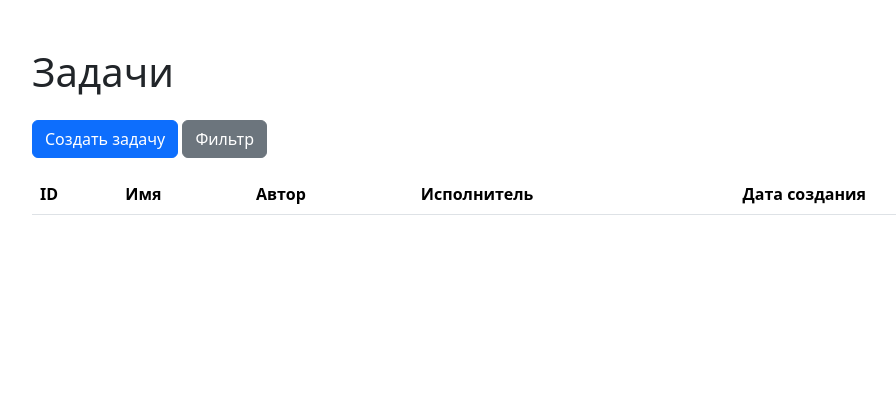
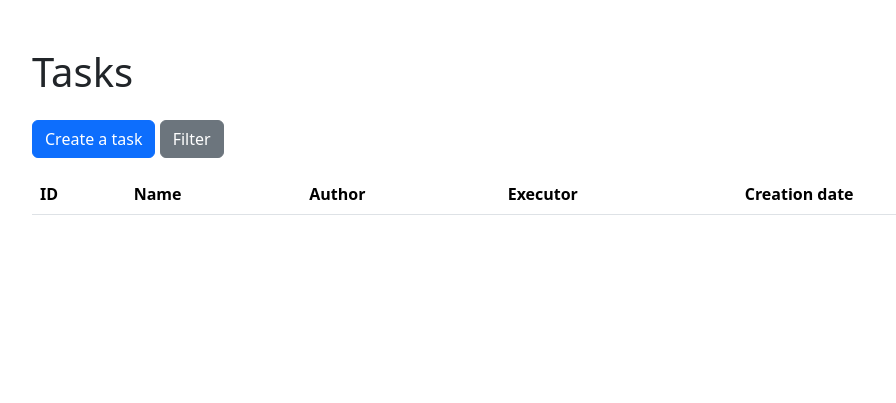
Before and after one commit to chustovalena/python-project-52, a Django app: page /tasks/ in a window 1280 px wide. Shown: the part 56-459 px from the top of the page, without its empty margins (62-958 px from the left). Run offline with Django 5.2, Linux system fonts and the light colour scheme; the visitor is signed in with stand-in values (Sample User, id 1); data comes from the database, SQL or seed files in the repository; data that the repository does not hold is empty.

Commit message:
task i18n templates update

```diff
--- a/task_manager/task/templates/task/create.html
+++ b/task_manager/task/templates/task/create.html
@@ -1,8 +1,9 @@
 {% extends "base.html" %}
+{% load i18n %}
 
 {% block content %}
 <div class="container mt-4">
-  <h1>Создать задачу</h1>
+  <h1>{% translate 'Create a task' %}</h1>
   <form method="post">
     {% csrf_token %}
 
@@ -27,7 +28,7 @@
       </div>
     {% endfor %}
 
-    <button type="submit" class="btn btn-primary">Создать</button>
+    <button type="submit" class="btn btn-primary">{% translate 'Create' %}</button>
   </form>
 </div>
 {% endblock %}
--- a/task_manager/task/templates/task/index.html
+++ b/task_manager/task/templates/task/index.html
@@ -1,15 +1,16 @@
 {% extends "base.html" %}
+{% load i18n %}
 
 {% block content %}
 <div class="container-fluid flex-grow-1">
-    <h1 class="my-4">Задачи</h1>
+    <h1 class="my-4">{% translate 'Tasks' %}</h1>
 
     <a class="btn btn-primary mb-3" href="{% url 'tasks:create' %}">
-        Создать задачу
+        {% translate 'Create a task' %}
     </a>
 
     <button class="btn btn-secondary mb-3" type="button" data-bs-toggle="collapse" data-bs-target="#filterCollapse" aria-expanded="false" aria-controls="filterCollapse">
-        Фильтр
+        {% translate 'Filter' %}
     </button>
 
     <div class="collapse" id="filterCollapse">
@@ -18,29 +19,29 @@
                 <form method="get">
 
                     <div class="mb-3">
-                        <label class="form-label" for="id_status">Статус</label>
+                        <label class="form-label" for="id_status">{% translate 'Status' %}</label>
                         {{ filter.form.status }}
                     </div>
 
                     <div class="mb-3">
-                        <label class="form-label" for="id_executor">Исполнитель</label>
+                        <label class="form-label" for="id_executor">{% translate 'Executor' %}</label>
                         {{ filter.form.executor }}
                     </div>
 
                     <div class="mb-3">
-                        <label class="form-label" for="id_labels">Метки</label>
+                        <label class="form-label" for="id_labels">{% translate 'Labels' %}</label>
                         {{ filter.form.labels }}
                     </div>
 
                     <div class="form-check mb-3">
                         {{ filter.form.self_tasks }}
                         <label class="form-check-label" for="id_self_tasks">
-                            Только свои задачи
+                            {% translate 'Only my tasks' %}
                         </label>
                     </div>
 
                     <button class="btn btn-primary" type="submit">
-                        Показать
+                        {% translate 'Show' %}
                     </button>
 
                 </form>
@@ -52,10 +53,10 @@
         <thead>
             <tr class="fw-weight-bold">
                 <th>ID</th>
-                <th>Имя</th>
-                <th>Автор</th>
-                <th>Исполнитель</th>
-                <th>Дата создания</th>
+                <th>{% translate 'Name' %}</th>
+                <th>{% translate 'Author' %}</th>
+                <th>{% translate 'Executor' %}</th>
+                <th>{% translate 'Creation date' %}</th>
                 <th></th>
             </tr>
         </thead>
@@ -69,8 +70,8 @@
                 <td>{{ task.executor }}</td>
                 <td>{{ task.created_at }}</td>
                 <td>
-                    <a href="{% url 'tasks:update' task.id %}">Изменить</a><br>
-                    <a href="{% url 'tasks:delete' task.id %}">Удалить</a>
+                    <a href="{% url 'tasks:update' task.id %}">{% translate 'Edit' %}</a><br>
+                    <a href="{% url 'tasks:delete' task.id %}">{% translate 'Delete' %}</a>
                 </td>
             </tr>
         {% endfor %}
--- a/task_manager/task/templates/task/update.html
+++ b/task_manager/task/templates/task/update.html
@@ -2,7 +2,7 @@
 
 {% block content %}
 <div class="container mt-4">
-  <h1>Изменение задачи</h1>
+  <h1>{% translate 'Edit the task' %}</h1>
   <form method="post">
     {% csrf_token %}
 
@@ -27,7 +27,7 @@
       </div>
     {% endfor %}
 
-    <button type="submit" class="btn btn-primary">Изменить</button>
+    <button type="submit" class="btn btn-primary">{% translate 'Edit' %}</button>
   </form>
 </div>
 {% endblock %}
```
Also changed, not shown: task_manager/task/templates/task/delete.html (+4 -3 lines), task_manager/task/templates/task/detail.html (+10 -9 lines).
